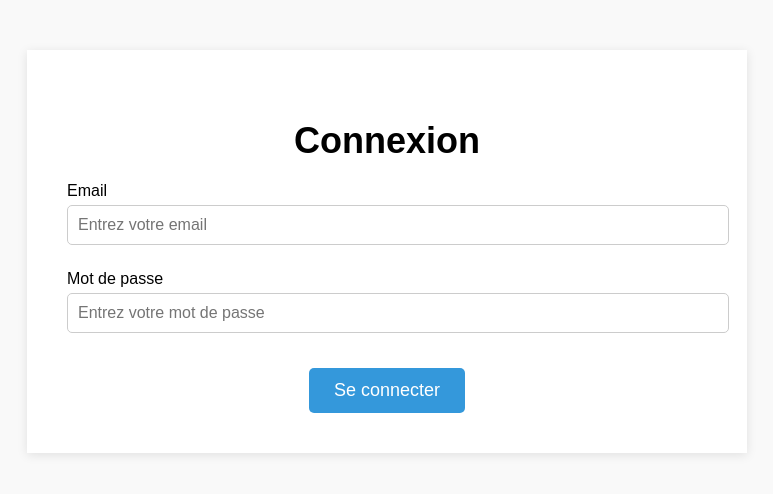
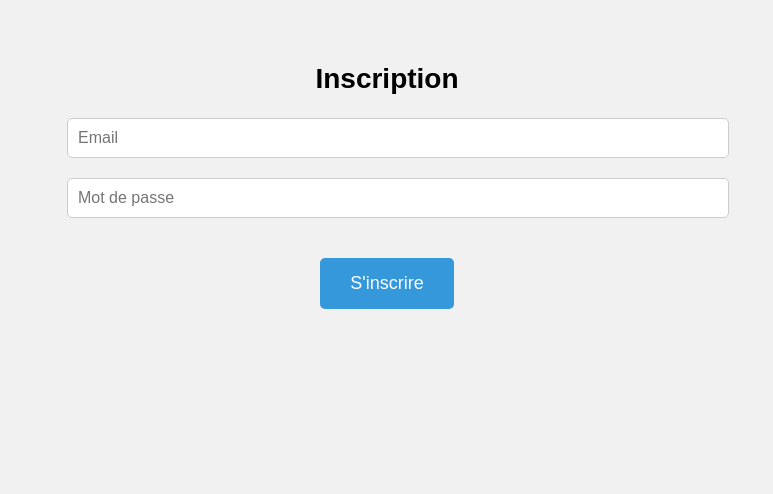
Before and after one commit to ahmedaidara/LAVOIEDUSALUT00, a plain HTML site: page login.html in a window 1280 px wide. Shown: the whole page, without its empty margins (253-1026 px from the left). Drawn offline with Linux system fonts and the light colour scheme.

Commit message:
login.html

```diff
--- a/login.html
+++ b/login.html
@@ -3,51 +3,44 @@
 <head>
     <meta charset="UTF-8">
     <meta name="viewport" content="width=device-width, initial-scale=1.0">
-    <title>Connexion</title>
-    <link rel="stylesheet" href="styles.css">
+    <title>Inscription</title>
     <style>
         body {
             font-family: Arial, sans-serif;
-            background-color: #f9f9f9;
+            margin: 0;
             padding: 0;
-            margin: 0;
+            background-color: #f1f1f1;
         }
         .container {
             width: 50%;
             margin: 0 auto;
+            text-align: center;
             padding: 40px;
-            background-color: white;
-            box-shadow: 0 2px 10px rgba(0, 0, 0, 0.1);
-            margin-top: 50px;
-            text-align: center;
         }
         h2 {
-            font-size: 36px;
-            margin-bottom: 20px;
+            font-size: 28px;
         }
         .form-group {
-            margin-bottom: 20px;
-            text-align: left;
+            margin: 20px 0;
         }
-        input {
+        input[type="email"], input[type="password"] {
+            padding: 10px;
             width: 100%;
-            padding: 10px;
-            margin: 5px 0;
             font-size: 16px;
             border-radius: 5px;
             border: 1px solid #ccc;
         }
-        .submit-button {
+        button {
             background-color: #3498db;
             color: white;
-            padding: 12px 25px;
+            padding: 15px 30px;
             font-size: 18px;
             border: none;
             cursor: pointer;
             border-radius: 5px;
-            margin-top: 10px;
+            margin-top: 20px;
         }
-        .submit-button:hover {
+        button:hover {
             background-color: #2980b9;
         }
     </style>
@@ -55,19 +48,41 @@
 <body>
 
     <div class="container">
-        <h2>Connexion</h2>
-        <form action="book.html" method="post">
-            <div class="form-group">
-                <label for="email">Email</label>
-                <input type="email" id="email" name="email" placeholder="Entrez votre email" required>
-            </div>
-            <div class="form-group">
-                <label for="password">Mot de passe</label>
-                <input type="password" id="password" name="password" placeholder="Entrez votre mot de passe" required>
-            </div>
-            <button type="submit" class="submit-button">Se connecter</button>
-        </form>
+        <h2>Inscription</h2>
+        <div class="form-group">
+            <input type="email" id="email" placeholder="Email" required>
+        </div>
+        <div class="form-group">
+            <input type="password" id="password" placeholder="Mot de passe" required>
+        </div>
+        <button onclick="registerUser()">S'inscrire</button>
     </div>
+
+    <script>
+        function registerUser() {
+            var email = document.getElementById('email').value;
+            var password = document.getElementById('password').value;
+
+            var data = {
+                "email": email,
+                "password": password,
+                "action": "register"
+            };
+
+            fetch('https://script.google.com/macros/s/AKfycbyPI4GoGSjf1VUyKvP_utQwWmNQZk_XLUEol8g6hNe4fSVnt7lQoZHzGVm0I69-UgMGKA/exec', {
+                method: 'POST',
+                body: JSON.stringify(data)
+            })
+            .then(response => response.json())
+            .then(data => {
+                if (data.status === "success") {
+                    window.location.href = 'login.html'; // Redirige vers la page de connexion
+                } else {
+                    alert('Erreur : ' + data.message);
+                }
+            });
+        }
+    </script>
 
 </body>
 </html>
```
